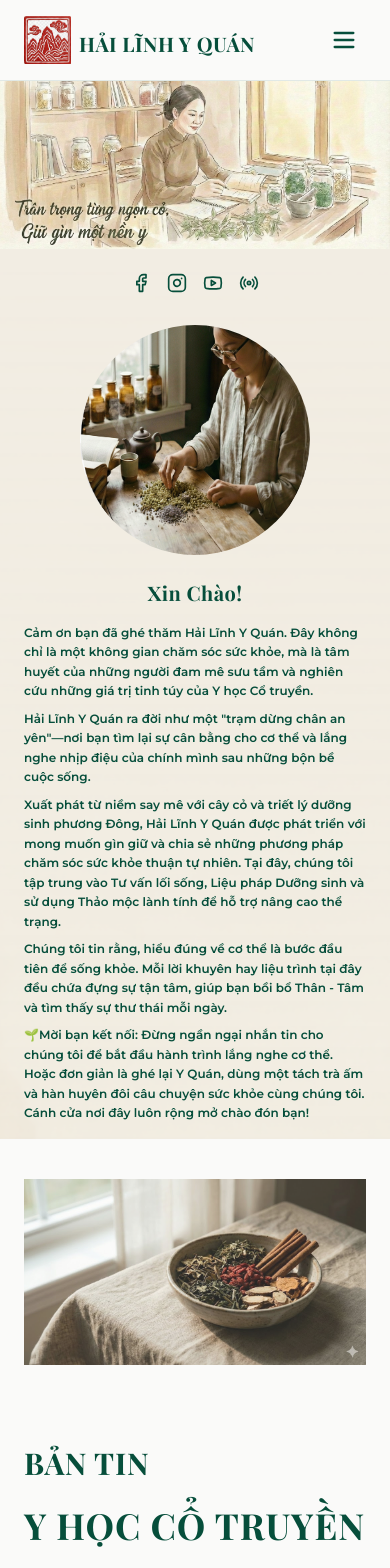
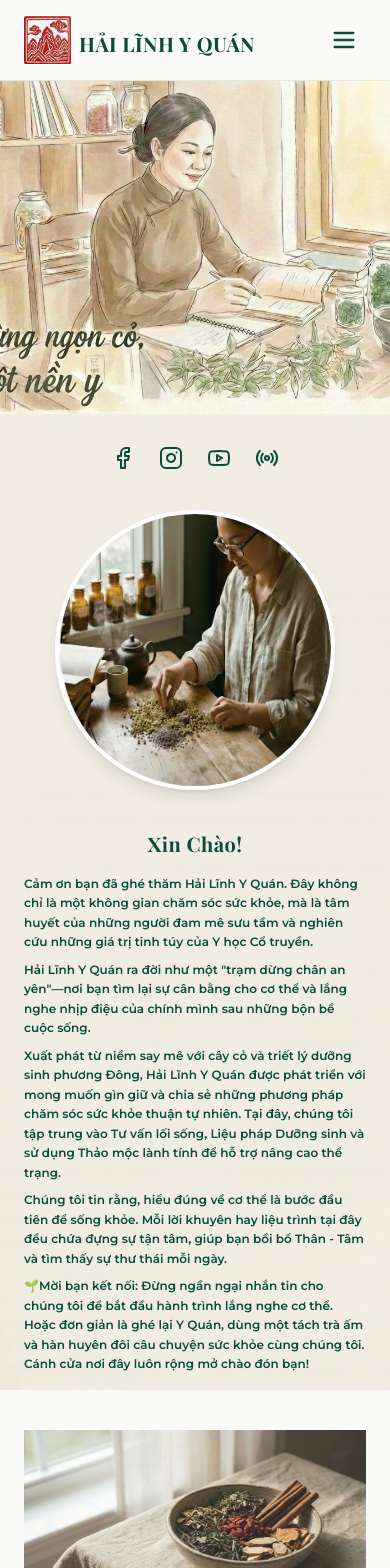
Before and after one commit to QuanBM1312/Blog, a Next.js app: page / in a window 390 px wide. Shown: the top 1568 px of the page. Built offline with nearby package versions, Linux system fonts and the light colour scheme; a web font is replaced by a local one.

Commit message:
style: fix homepage banner gap and improve mobile layout

```diff
--- a/app/page.tsx
+++ b/app/page.tsx
@@ -102,12 +102,14 @@ export default function Home() {
     <>
       <Header />
       <main className="min-h-screen">
-        <section id="banner" className="relative overflow-hidden xl:min-h-screen h-full bg-background flex flex-col pt-[76px] xl:pt-[92px]" style={{ backgroundColor: '#F2EDE3' }}>
+        <section id="banner" className="relative w-full bg-[#f2ede3] pt-[76px] xl:pt-[92px]">
+          <div className="w-full xl:max-w-7xl mx-auto h-[40vh] sm:h-[60vh] xl:h-[80vh] overflow-hidden flex items-center justify-center">
             <img
               src="/Hero-Section.jpg"
               alt="Hero Section"
-            className="flex-1 h-full w-full xl:w-auto object-contain object-center md:mx-auto"
+              className="w-full h-full object-cover md:object-contain object-top"
             />
+          </div>
         </section>
 
         <section id="intro" className="relative max-xl:py-4 overflow-hidden min-h-[calc(100vh-76px)] xl:min-h-[calc(100vh-92px)] h-full flex items-center" style={{ backgroundColor: '#F2EDE3' }}>
@@ -127,11 +129,11 @@ export default function Home() {
 
           <div className="max-w-screen mx-auto flex flex-col xl:flex-row items-center gap-6 xl:gap-16 relative z-10 px-6 w-full">
             {/* Mobile: Social Icons at Top */}
-          <div className="xl:hidden flex gap-4 text-primary bg-cream/80 p-2 rounded-lg">
-            <Link href="#" className="hover:text-accent transition-colors"><Facebook size={20} /></Link>
-            <Link href="#" className="hover:text-accent transition-colors"><Instagram size={20} /></Link>
-            <Link href="#" className="hover:text-accent transition-colors"><Youtube size={20} /></Link>
-            <Link href="#" className="hover:text-accent transition-colors"><Radio size={20} /></Link>
+            <div className="xl:hidden flex gap-6 text-primary py-4 justify-center w-full">
+              <Link href="#" className="hover:text-accent transition-colors"><Facebook size={24} /></Link>
+              <Link href="#" className="hover:text-accent transition-colors"><Instagram size={24} /></Link>
+              <Link href="#" className="hover:text-accent transition-colors"><Youtube size={24} /></Link>
+              <Link href="#" className="hover:text-accent transition-colors"><Radio size={24} /></Link>
             </div>
 
             {/* Circular Image */}
@@ -139,18 +141,18 @@ export default function Home() {
               <img
                 src="/infor.png"
                 alt="Chủ nhân Hải Lĩnh Y Quán"
-              className="w-[230px] h-[230px] xl:w-[500px] xl:h-[500px] object-cover rounded-full"
+                className="w-[280px] h-[280px] xl:w-[500px] xl:h-[500px] object-cover rounded-full shadow-lg border-4 border-white"
               />
             </div>
 
             {/* Text Content */}
-          <div className="w-full xl:w-1/2 flex flex-col items-center xl:items-start relative">
+            <div className="w-full xl:w-1/2 flex flex-col items-center xl:items-start relative mt-4 xl:mt-0">
               {/* Desktop: Social Icons - Top Right */}
-            <div className="hidden xl:flex absolute -top-10 right-0 gap-4 text-primary bg-cream/80 p-2 rounded-lg">
-              <Link href="#" className="hover:text-accent transition-colors"><Facebook size={20} /></Link>
-              <Link href="#" className="hover:text-accent transition-colors"><Instagram size={20} /></Link>
-              <Link href="#" className="hover:text-accent transition-colors"><Youtube size={20} /></Link>
-              <Link href="#" className="hover:text-accent transition-colors"><Radio size={20} /></Link>
+              <div className="hidden xl:flex absolute -top-10 right-0 gap-5 text-primary">
+                <Link href="#" className="hover:text-accent transition-colors"><Facebook size={24} /></Link>
+                <Link href="#" className="hover:text-accent transition-colors"><Instagram size={24} /></Link>
+                <Link href="#" className="hover:text-accent transition-colors"><Youtube size={24} /></Link>
+                <Link href="#" className="hover:text-accent transition-colors"><Radio size={24} /></Link>
               </div>
 
               <div className="space-y-3 text-[#064E3B] text-left">
```
Lines whose indentation alone changed are shown as unchanged.
